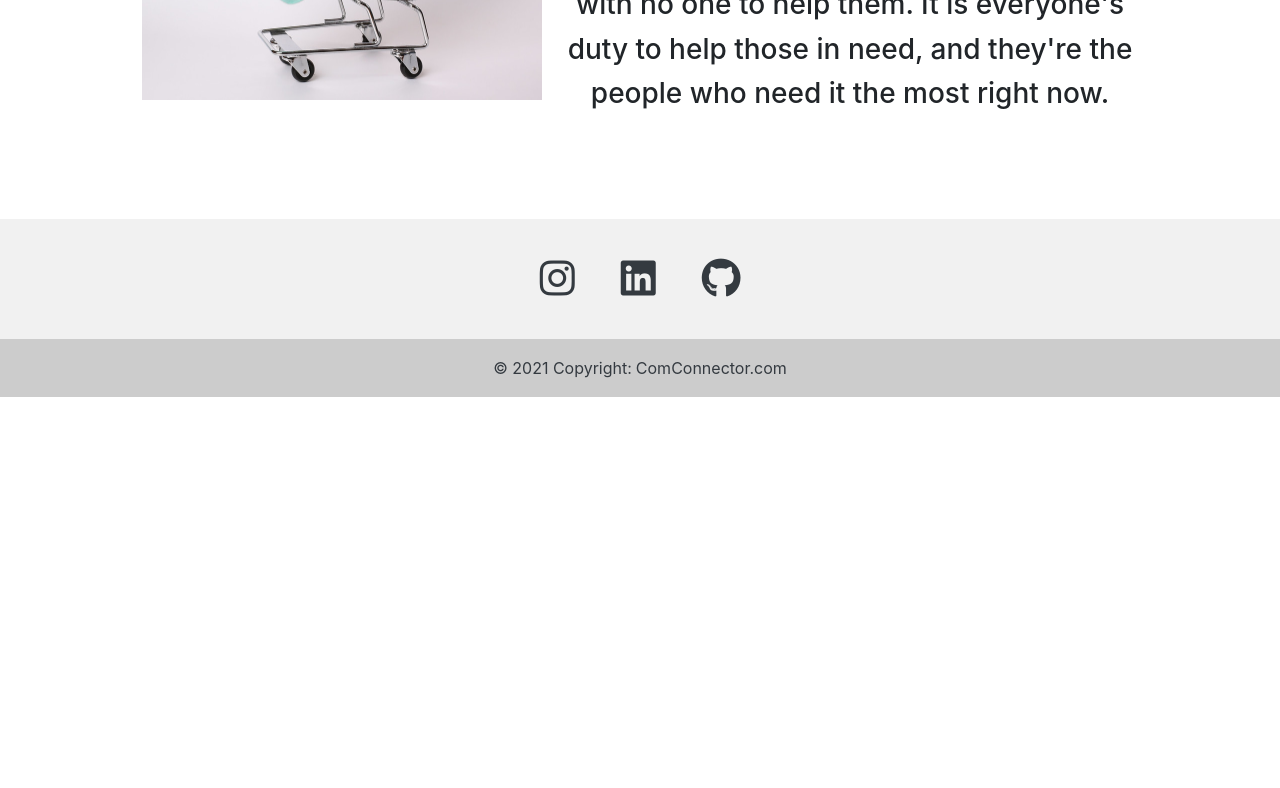
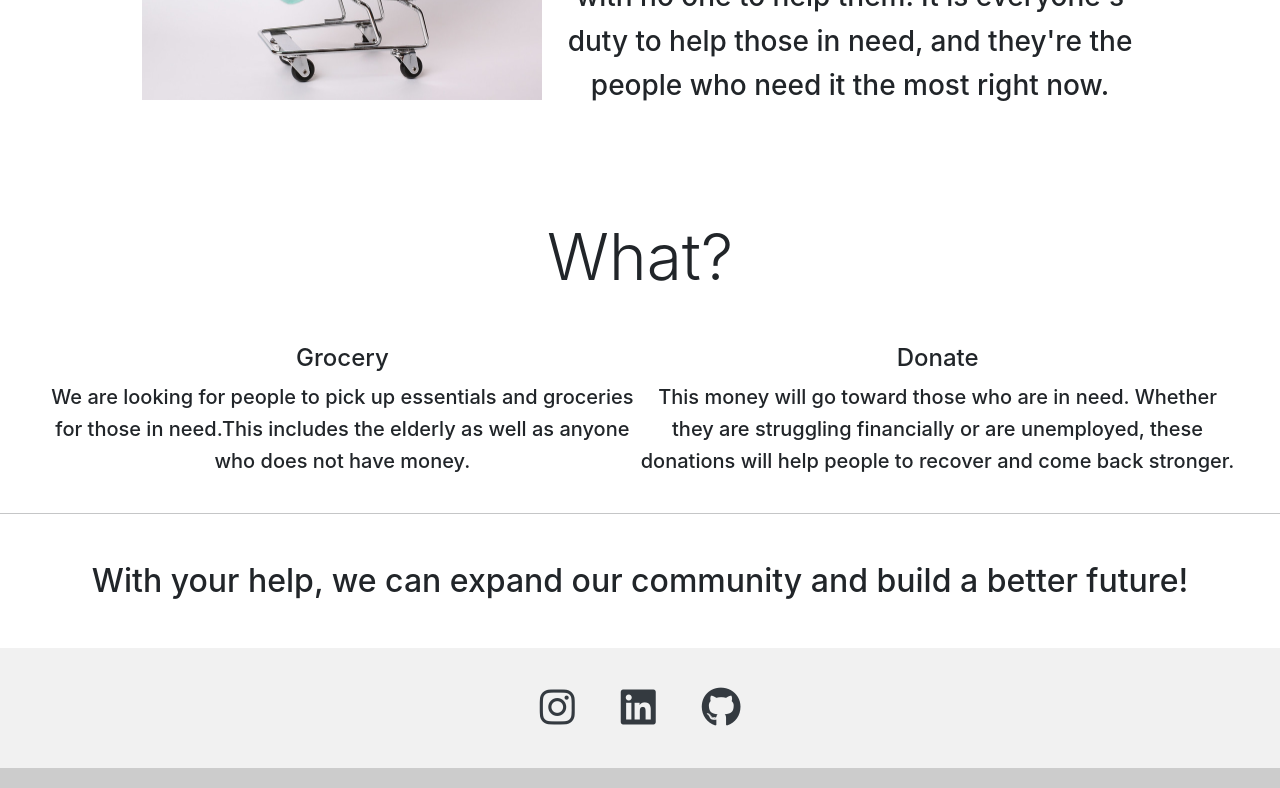
Before and after one commit to Koolmale/Com-Connect, a React (Create React App) app: page /about in a window 1280 px wide. Shown: the part 1863-2651 px from the top of the page. Before the commit the page ends 2260 px from the top, so only its background shows below. Built offline with nearby package versions, Linux system fonts and the light colour scheme.

Commit message:
finish about page

```diff
--- a/src/pages/about.js
+++ b/src/pages/about.js
@@ -1,6 +1,7 @@
 import '../styles/about.css'
 import Logo2 from '../images/logo2.png'
 import Maskcart from '../images/maskcart.jpg'
+import ScrollAnimation from 'react-animate-on-scroll'
 
 function About() {
     return (
@@ -9,25 +10,63 @@ function About() {
                 <h2 className='about-banner-title'>About<br/>Us</h2>
             </div>
 
+            <ScrollAnimation animateIn='animate__slideInUp' animateOnce={true}>
                 <h3>Our Story</h3>
+            </ScrollAnimation>
             <div className='about-section-container'>
+                <ScrollAnimation animateIn='animate__slideInLeft about-section-paragraph' animateOnce={true}>
                     <p>
                         Community Connector is a non-profit founded by two eleventh grade students at Rise Academy. Our mission is to make an impact in today's society and help those in need. Our organization operates in the Bay Area, primarily in the Tri-Valley and Fremont Area.
                     </p>
+                </ScrollAnimation>
                     <div className='about-section-img-wrapper'>
+                        <ScrollAnimation animateIn='animate__slideInRight' animateOnce={true}>
                             <img src={Logo2} alt='Logo 2' />
+                        </ScrollAnimation>
                     </div>
             </div>
 
+            <ScrollAnimation animateIn='animate__slideInUp' animateOnce={true}>
                 <h3>Why?</h3>
+            </ScrollAnimation>
             <div className='about-section-container'>
                 <div className='about-section-img-wrapper'>
+                    <ScrollAnimation animateIn='animate__slideInRight' animateOnce={true}>
                         <img src={Maskcart} alt='Maskcart' />
+                    </ScrollAnimation>
                 </div>
+                <ScrollAnimation animateIn='animate__slideInRight about-section-paragraph' animateOnce={true}>
                     <p>
                         There are many senior citizens and impoverished people who are in desperate need of help. The COVID-19 pandemic has left many of them stuck inside their homes with no one to help them. It is everyone's duty to help those in need, and they're the people who need it the most right now.
                     </p>
+                </ScrollAnimation>
             </div>
+
+            <ScrollAnimation animateIn='animate__slideInUp' animateOnce={true}>
+                <h3 className='about-what-header'>What?</h3>
+            </ScrollAnimation>
+            <div className='about-what-flex'>
+                <div>
+                    <ScrollAnimation animateIn='animate__slideInUp' animateOnce={true}>
+                        <h4>Grocery</h4>
+                    </ScrollAnimation>
+                    <ScrollAnimation animateIn='animate__slideInUp' animateOnce={true}>
+                        <p>We are looking for people to pick up essentials and groceries for those in need.This includes the elderly as well as anyone who does not have money.</p>
+                    </ScrollAnimation>
+                </div>
+                <div>
+                    <ScrollAnimation animateIn='animate__slideInUp' animateOnce={true}>
+                        <h4>Donate</h4>
+                    </ScrollAnimation>
+                    <ScrollAnimation animateIn='animate__slideInUp' animateOnce={true}>
+                        <p>This money will go toward those who are in need. Whether they are struggling financially or are unemployed, these donations will help people to recover and come back stronger.</p>
+                    </ScrollAnimation>
+                </div>
+            </div>
+
+            <hr />
+
+            <h2 className='about-conclusion animate__animated animate__bounce animate__infinite animate__slow'>With your help, we can expand our community and build a better future!</h2>
         </div>
     )
 }
--- a/src/styles/about.css
+++ b/src/styles/about.css
@@ -42,7 +42,7 @@
     margin: 10px;
 }
 
-.about-section-container p {
+.about-section-paragraph {
     flex-basis: 50%;
 }
 
@@ -55,3 +55,51 @@
     width: 100%;
     flex-basis: 50%;
 }
+
+.about .about-what-header {
+    font-size: 4rem;
+}
+
+.about-what-flex {
+    display: flex;
+    justify-content: center;
+    margin: 20px;
+}
+
+.about-what-flex > div {
+    flex-basis: 48%;
+}
+
+.about-what-flex p {
+    font-size: 1.25rem;
+}
+
+.about hr {
+    border-top: 1px solid rgba(0,0,0,.1);
+    padding: 0 4px;
+}
+
+.about-conclusion {
+    margin: 48px;
+}
+
+@media only screen and (max-width: 1000px) {
+    .about-section-container {
+        flex-direction: column;
+        height: fit-content;
+    }
+
+    .about-section-container * {
+        flex-basis: auto;
+    }
+
+    .about-section-img-wrapper {
+        width: 100%;
+    }
+}
+
+@media only screen and (max-width: 500px) {
+    .about-what-flex {
+        flex-direction: column;
+    }
+}
```
Lines whose indentation alone changed are shown as unchanged.
